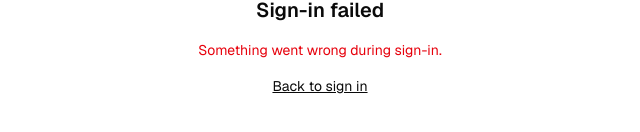
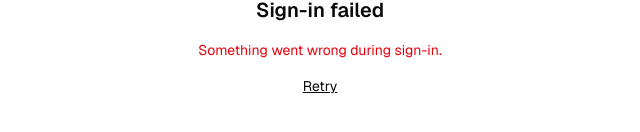
Before and after one commit to g30r93g/Kestrel, a Next.js app in the folder apps/web/: page /auth/error in a window 1280 px wide. Shown: the part 354-486 px from the top of the page, without its empty margins (320-960 px from the left). Built offline with nearby package versions, Linux system fonts and the light colour scheme.

Commit message:
fix: redirect to root URL

```diff
--- a/apps/web/src/app/auth/error/page.tsx
+++ b/apps/web/src/app/auth/error/page.tsx
@@ -13,8 +13,8 @@ export default async function AuthErrorPage({
       <p className="text-sm text-red-600">
         {error ? `Error: ${error}` : "Something went wrong during sign-in."}
       </p>
-      <Link href="/sign-in" className="text-sm underline">
-        Back to sign in
+      <Link href="/" className="text-sm underline">
+        Retry
       </Link>
     </main>
   );
```
